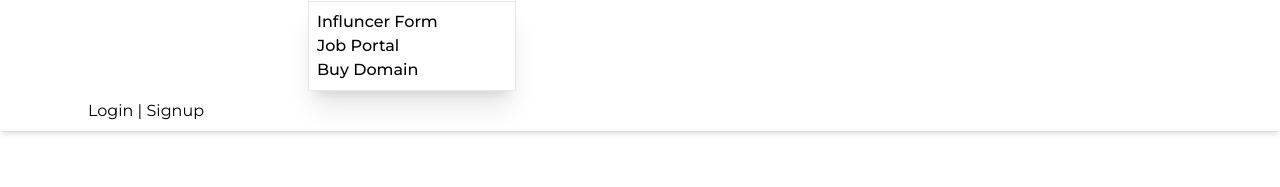
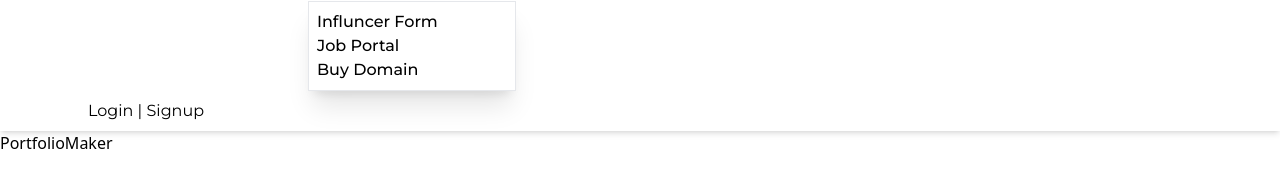
Before and after one commit to AnujHub03/Digital-marketing-Website-project, a React (Vite) app: page /PortfolioMaker in a window 1280 px wide. Shown: the part 301-488 px from the top of the page. Built offline with nearby package versions, Linux system fonts and the light colour scheme; a web font is replaced by a local one.

Commit message:
feat: adding Portfolio Maker Component

```diff
--- a/src/App.jsx
+++ b/src/App.jsx
@@ -9,6 +9,7 @@ import Home from './Pages/Home'
 import ResumeBuilder from './Pages/ResumeBuilder'
 import TemplateSelect from './Pages/TemplatesSelect'
 import JobPortal from './Pages/JobPortal'
+import PortfolioMaker from './Pages/PortfolioMaker'
 
 function App() {
   const [count, setCount] = useState(0)
@@ -20,6 +21,7 @@ function App() {
         <Route path="/" element={<Home/>} />
         <Route path='/resume-builder' element={<ResumeBuilder/>}></Route>
         <Route path='/TemplateSelect' element={<TemplateSelect/>}></Route>
+        <Route path='/PortfolioMaker' element={<PortfolioMaker/>}></Route>
         <Route path='/jobportal' element={<JobPortal/>}></Route>
 
       </Routes>
--- a/src/Pages/Home.jsx
+++ b/src/Pages/Home.jsx
@@ -1,5 +1,5 @@
 import React from 'react'
-import { Link } from 'react-router-dom'
+import { Link} from 'react-router-dom'
 
 const Home = () => {
   return (
@@ -38,7 +38,9 @@ const Home = () => {
           <div className="p-4 rounded-full bg-purple-100 text-purple-600 group-hover:bg-purple-600 group-hover:text-white transition-colors">
             <span className="text-3xl">💼</span>
           </div>
-          <span className="text-2xl font-bold">Portfolio Maker</span>
+          <Link to="/Portfolio" className="text-2xl font-bold">
+            Portfolio Maker
+          </Link>
           <p className="text-sm text-gray-500 text-center">Showcase your best work</p>
         </button>
 
--- /dev/null
+++ b/src/Pages/PortfolioMaker.jsx
@@ -0,0 +1,9 @@
+import React from 'react'
+
+const PortfolioMaker = () => {
+  return (
+    <div>PortfolioMaker</div>
+  )
+}
+
+export default PortfolioMaker
```
